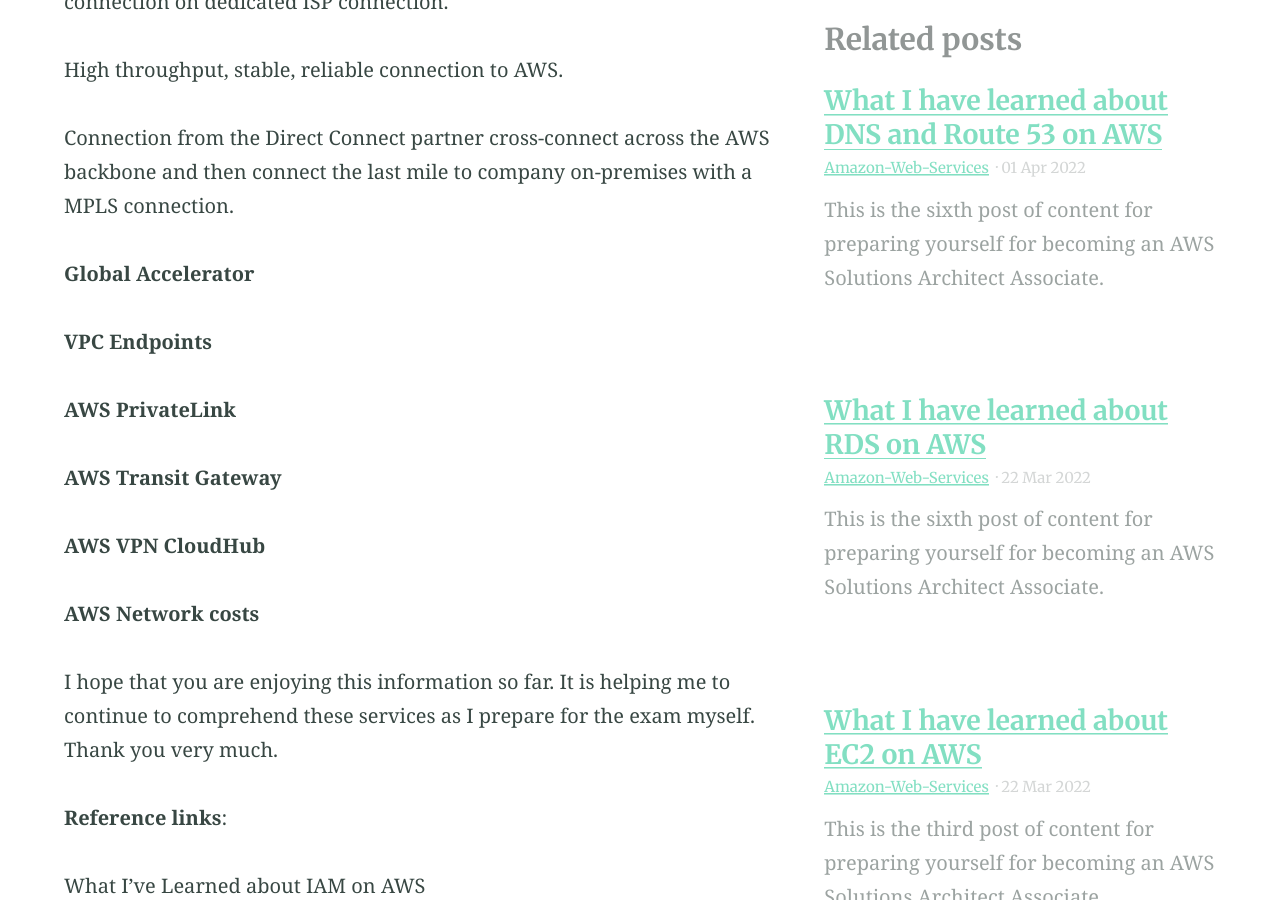
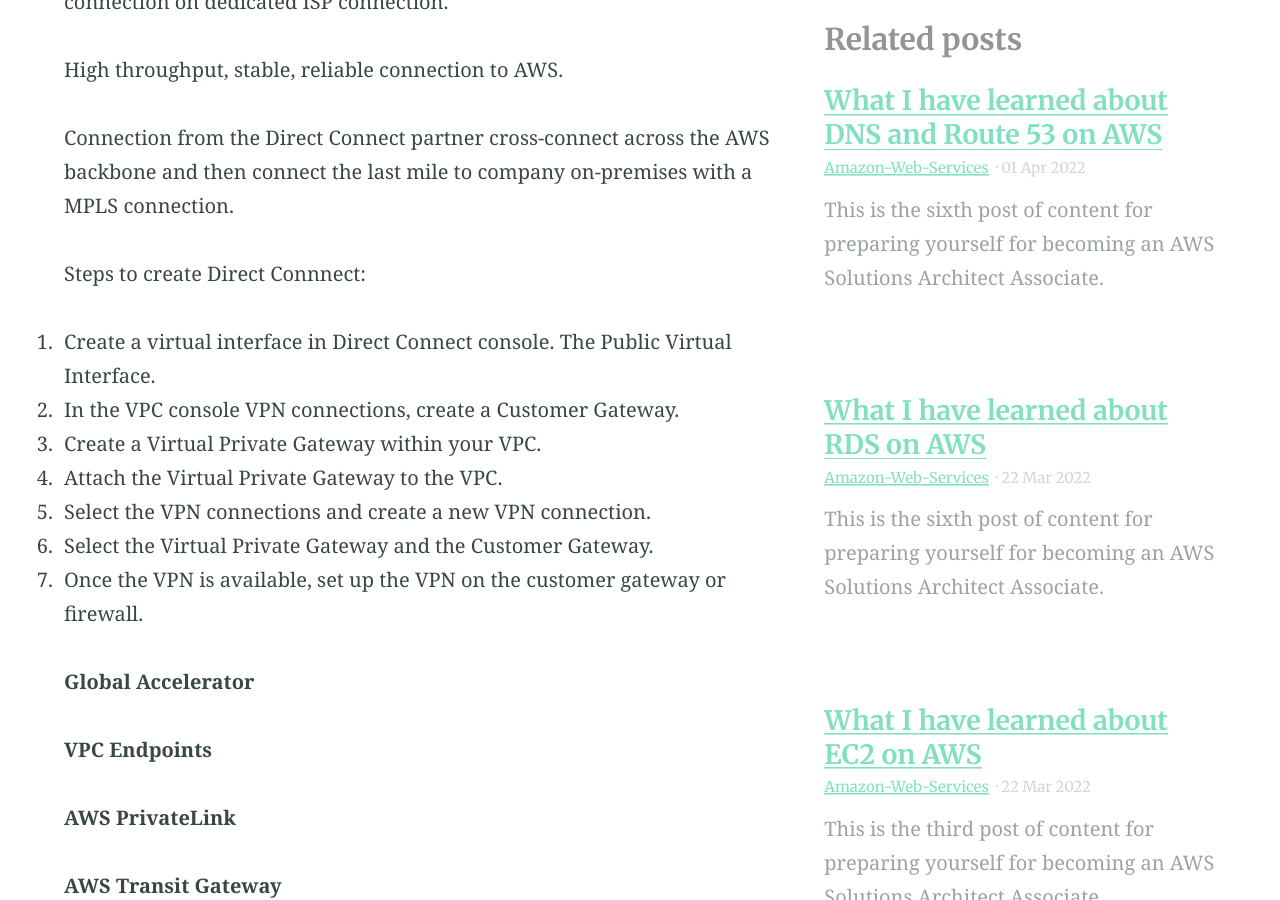
Before and after one commit to captainhyperscaler/captainhyperscaler.github.io, a Jekyll site: the page built from _posts/2022-04-01-aws-vpc.md, in a window 1280 px wide and 900 px high, scrolled down 6003 px. Built offline with Jekyll 4.4.1, drawn with Linux system fonts in a browser that asks for light colours.

Commit message:
Update 2022-04-01-aws-vpc.md

```diff
--- a/_posts/2022-04-01-aws-vpc.md
+++ b/_posts/2022-04-01-aws-vpc.md
@@ -130,6 +130,15 @@ High throughput, stable, reliable connection to AWS.
 
 Connection from the Direct Connect partner cross-connect across the AWS backbone and then connect the last mile to company on-premises with a MPLS connection.
 
+Steps to create Direct Connnect:
+1. Create a virtual interface in Direct Connect console. The Public Virtual Interface.
+2. In the VPC console VPN connections, create a Customer Gateway.
+3. Create a Virtual Private Gateway within your VPC.
+4. Attach the Virtual Private Gateway to the VPC.
+5. Select the VPN connections and create a new VPN connection.
+6. Select the Virtual Private Gateway and the Customer Gateway.
+7. Once the VPN is available, set up the VPN on the customer gateway or firewall.
+
 **Global Accelerator**
 
 
```
